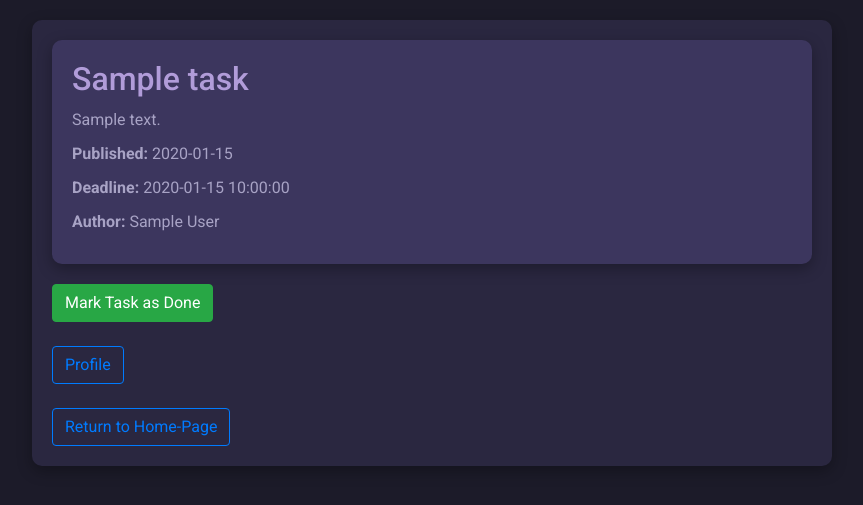
After one commit to leonidig/task-manager, a Flask app: a page that uses app/templates/info.html in a window 1280 px wide. The commit adds this page. Shown: the top 505 px of the page, without its empty margins (208-1071 px from the left). Run offline with Flask 3, Linux system fonts and the light colour scheme; a user stored in the database is signed in; tables that the repository leaves empty hold one stand-in row (values such as "Sample post"); some libraries are stand-ins or nearby versions.

Commit message:
Add 'done task' if you really done this task & its added to your profile :D

```diff
--- a/app/app.py
+++ b/app/app.py
@@ -1,11 +1,13 @@
 from os import getenv
 
-from flask import Flask, render_template, url_for, redirect, flash
+from flask import Flask, render_template, url_for, redirect, flash, request
+from sqlalchemy import select
 from db import Session, Task, User
-from sqlalchemy import select
+from sqlalchemy.orm import sessionmaker
 from flask_login import current_user, login_required, LoginManager, login_user
+from forms import LoginForm, RegisterForm
 
-from forms import LoginForm, RegisterForm
+from datetime import datetime
 
 from dotenv import load_dotenv
 
@@ -20,6 +22,7 @@ login_manager.login_view = "login"
 login_manager.init_app(app)
 
 
+
 @login_manager.user_loader
 def load_user(user_id):
     with Session.begin() as session:
@@ -28,19 +31,34 @@ def load_user(user_id):
             user = User(email=user.email)
             return user
 
-@app.get("/")
+
+
+@app.get("/main")
 def index():
     context = dict()
     with Session.begin() as session:
-        context["tasks"] = session.scalars(select(Task)).all()
+        if Task.author is None :
+            return redirect(url_for('register'))
+        context["tasks"] = session.scalars(select(Task).where(Task.author == current_user.email)).all()
         return render_template("index.html", **context, current_user=current_user)
 
-@app.get('/register')
+
+
+@login_manager.user_loader
+def load_user(user_id):
+    with Session.begin() as session:
+        user = session.scalar(select(User).where(User.id == user_id))
+        if user:
+            user = User(email=user.email)
+            return user
+
+
+@app.get('/')
 def register():
     form = RegisterForm()
     return render_template('form_template.html', form=form)
 
-@app.post('/register')
+@app.post('/')
 def register_post():
     form = RegisterForm()
     with Session.begin() as session:
@@ -80,6 +98,68 @@ def login_post():
 
 
 
+@app.get('/publish')
+@login_required
+def get_task():
+    return render_template("publish.html")
+
+
+@app.post("/publish")
+@login_required
+def publish_task():
+    title = request.form['title']
+    content= request.form['content']
+    published = datetime.now()
+    deadline_str = request.form['deadline']
+    author = current_user.email
+    done = False
+
+    deadline = datetime.fromisoformat(deadline_str)
+
+
+    with Session.begin() as session:
+        task = Task(title = title, content = content,published = published, deadline = deadline, author = author, done = done)
+        session.add(task)
+        # session.commit()
+        return redirect(url_for('index'))
+
+
+
+@app.get('/info<int:task_id>')
+@login_required
+def task_info(task_id):
+    with Session.begin() as session:
+        task = session.scalars(select(Task).where(Task.id == task_id)).first()
+        if task:
+            return render_template('info.html', task=task, task_id = task_id)
+        else:
+            return "Task not found", 403
+
+
+
+
+@app.post('/tasks/<int:task_id>/complete')
+@login_required
+def complete_task(task_id):
+    with Session.begin() as session:
+        task = session.scalar(select(Task).where(Task.id == task_id, Task.author == current_user.email))
+        if task and not task.done:
+            task.done = True
+            session.add(task)
+            flash(f"Task '{task.title}' marked as completed!")
+            return redirect(url_for('task_info', task_id=task_id))
+        flash("Task not found or you don't have permission to complete this task.")
+        return redirect(url_for('index'))
+
+
+@app.get("/tasks/<string:user_email>")
+@login_required
+def user_completed_tasks(user_email):
+    with Session.begin() as session:
+        done_tasks = session.scalars(select(Task).where(Task.author == current_user.email, Task.done == True)).all()
+        return render_template("completed_tasks.html", done_tasks=done_tasks, user_email=current_user.email)
+
+
 
 if __name__ == "__main__":
     app.run(debug=True)
--- a/app/db/__init__.py
+++ b/app/db/__init__.py
@@ -21,4 +21,6 @@ def down():
 
 from .models import User, Task
 
+
+down()
 up()
--- /dev/null
+++ b/app/templates/info.html
@@ -0,0 +1,92 @@
+<!doctype html>
+<html lang="en">
+  <head>
+    <meta charset="utf-8">
+    <meta name="viewport" content="width=device-width, initial-scale=1, shrink-to-fit=no">
+    <link rel="stylesheet" href="https://stackpath.bootstrapcdn.com/bootstrap/4.3.1/css/bootstrap.min.css">
+    <link href="https://fonts.googleapis.com/css2?family=Roboto:wght@400;500;700&display=swap" rel="stylesheet">
+    <title>Task Info</title>
+    <style>
+        body {
+            background-color: #1c1b29;
+            color: #f1f1f1;
+            font-family: 'Roboto', sans-serif;
+            margin: 0;
+            padding: 20px;
+        }
+
+        .task-container {
+            max-width: 800px;
+            margin: auto;
+            background-color: #2a2740;
+            border-radius: 10px;
+            box-shadow: 0 5px 15px rgba(0, 0, 0, 0.3);
+            padding: 20px;
+        }
+
+        h1 {
+            color: #b19cd9;
+            text-align: center;
+            margin-bottom: 20px;
+        }
+
+        .task-info {
+            background-color: #3c365e;
+            padding: 20px;
+            border-radius: 10px;
+            margin-bottom: 20px;
+            box-shadow: 0 5px 15px rgba(0, 0, 0, 0.3);
+        }
+
+        .task-info h2 {
+            color: #b19cd9;
+            margin-bottom: 10px;
+        }
+
+        .task-info p {
+            margin-bottom: 10px;
+            color: #a8a3c5;
+        }
+
+        .btn-confirm {
+            background-color: #5e548e;
+            border: none;
+            padding: 10px 20px;
+            border-radius: 5px;
+            color: #f1f1f1;
+            font-weight: bold;
+            text-transform: uppercase;
+            display: block;
+            margin: auto;
+            transition: background-color 0.3s ease;
+        }
+
+        .btn-confirm:hover {
+            background-color: #4c407a;
+        }
+    </style>
+  </head>
+  <body>
+    <div class="task-container">
+        <div class="task-info">
+            <h2>{{ task.title }}</h2>
+            <p>{{ task.content }}</p>
+            <p><strong>Published:</strong> {{ task.published }}</p>
+            <p><strong>Deadline:</strong> {{ task.deadline }}</p>
+            <p><strong>Author:</strong> {{ task.author }}</p>
+        </div>
+
+        <form action="{{ url_for('complete_task', task_id=task.id) }}" method="post">
+            <button type="submit" class="btn btn-success">Mark Task as Done</button>
+        </form>
+
+
+        <br>
+        <a href="/tasks/{{ current_user.email }}" class="btn btn-outline-primary">Profile</a>
+        <br> <br>
+        <a href="/main" class="btn btn-outline-primary">Return to Home-Page</a>
+    </div>
+
+
+  </body>
+</html>
```
Also changed, not shown: app/db/models/tasks.py (+5 -4 lines), app/templates/completed_tasks.html (added, +28 -0 lines), app/templates/form_template.html (+88 -0 lines), app/templates/index.html (+157 -0 lines), app/templates/publish.html (added, +67 -0 lines), my_db.db.
